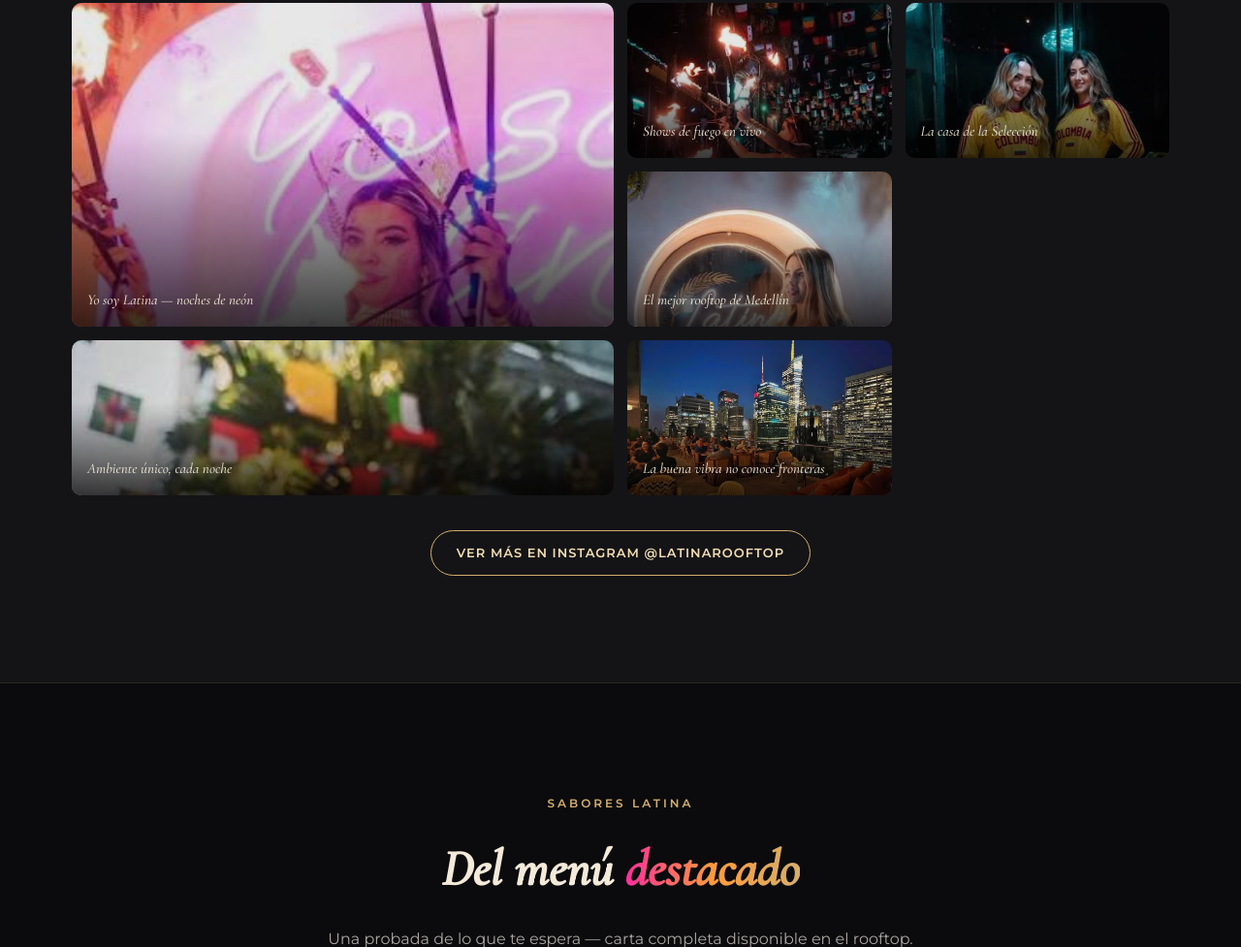
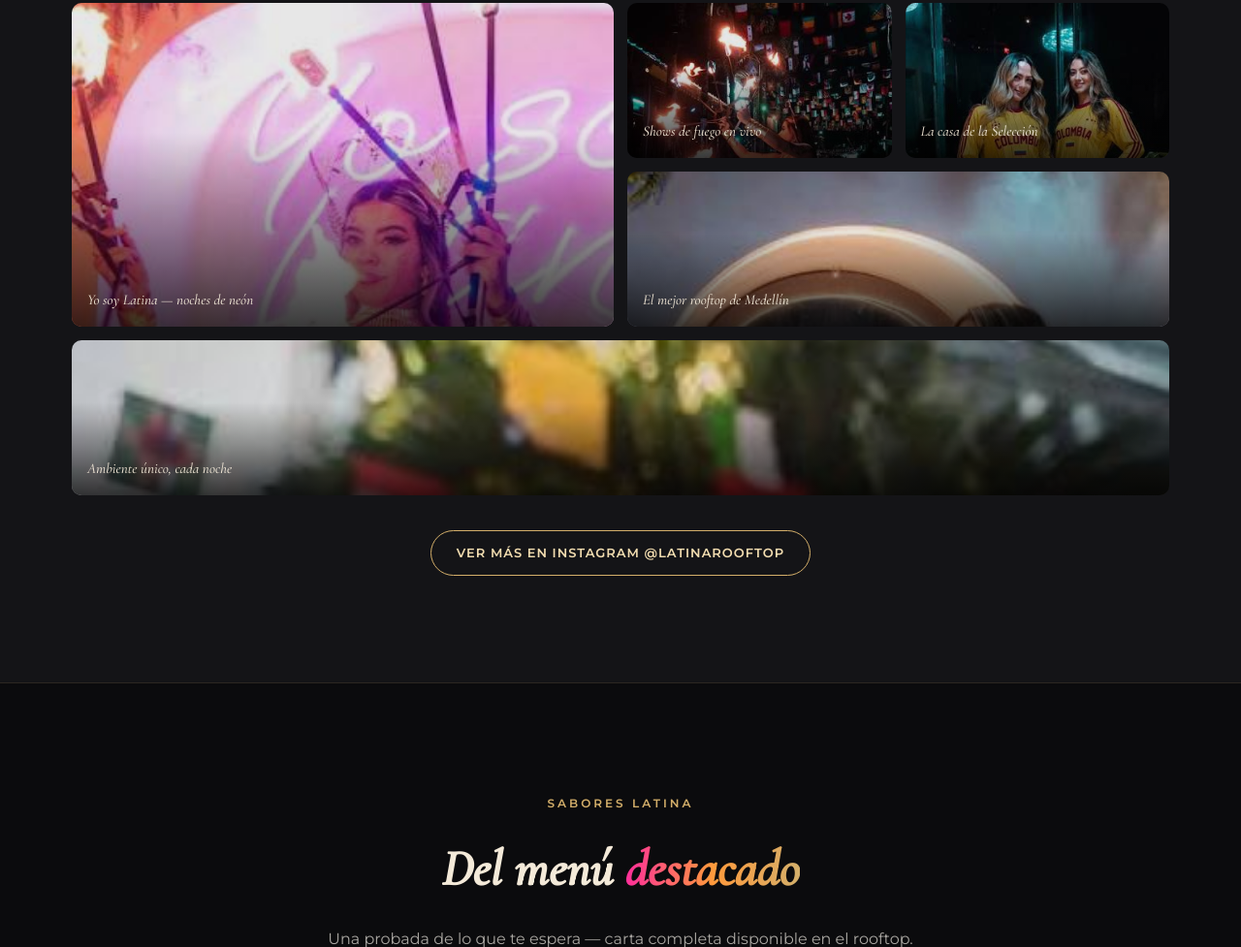
Before and after one commit to LeoSHAKEacct/latina-rooftop, a plain HTML site: page index.html in a window 1280 px wide. Shown: the part 3217-4194 px from the top of the page at 97% size. Drawn offline with nearby package versions, Linux system fonts and the light colour scheme.

Commit message:
Add files via upload

```diff
--- a/index.html
+++ b/index.html
@@ -245,9 +245,9 @@
   .g2::before{background-image:url('imgs/fire-street.jpg'); background-size:cover; background-position:center 20%;}
   .g3::before{background-image:url('imgs/jerseys.jpg'); background-size:cover; background-position:center 20%;}
   .g4::before{background-image:url('imgs/neon-sign.jpg'); background-size:cover; background-position:center 15%;}
-  .g5{grid-column:span 2;}
+  .g4{grid-column:span 2;}
+  .g5{grid-column:span 4;}
   .g5::before{background-image:url('imgs/flags-portrait.jpg'); background-size:cover; background-position:center 25%;}
-  .g6::before{background-image:url('imgs/skyline-vibe.jpg'); background-size:cover; background-position:center;}
 
   /* ===== MENU HIGHLIGHTS ===== */
   .menu-grid{display:grid; grid-template-columns:repeat(3,1fr); gap:0; border-top:1px solid rgba(212,175,106,0.2);}
@@ -503,7 +503,6 @@
       <div class="g-item g3"><span>La casa de la Selección</span></div>
       <div class="g-item g4"><span>El mejor rooftop de Medellín</span></div>
       <div class="g-item g5"><span>Ambiente único, cada noche</span></div>
-      <div class="g-item g6"><span>La buena vibra no conoce fronteras</span></div>
     </div>
     <div style="text-align:center; margin-top:36px;">
       <a href="https://www.instagram.com/latinarooftop/" target="_blank" rel="noopener" class="btn btn-outline">Ver más en Instagram @latinarooftop</a>
```
